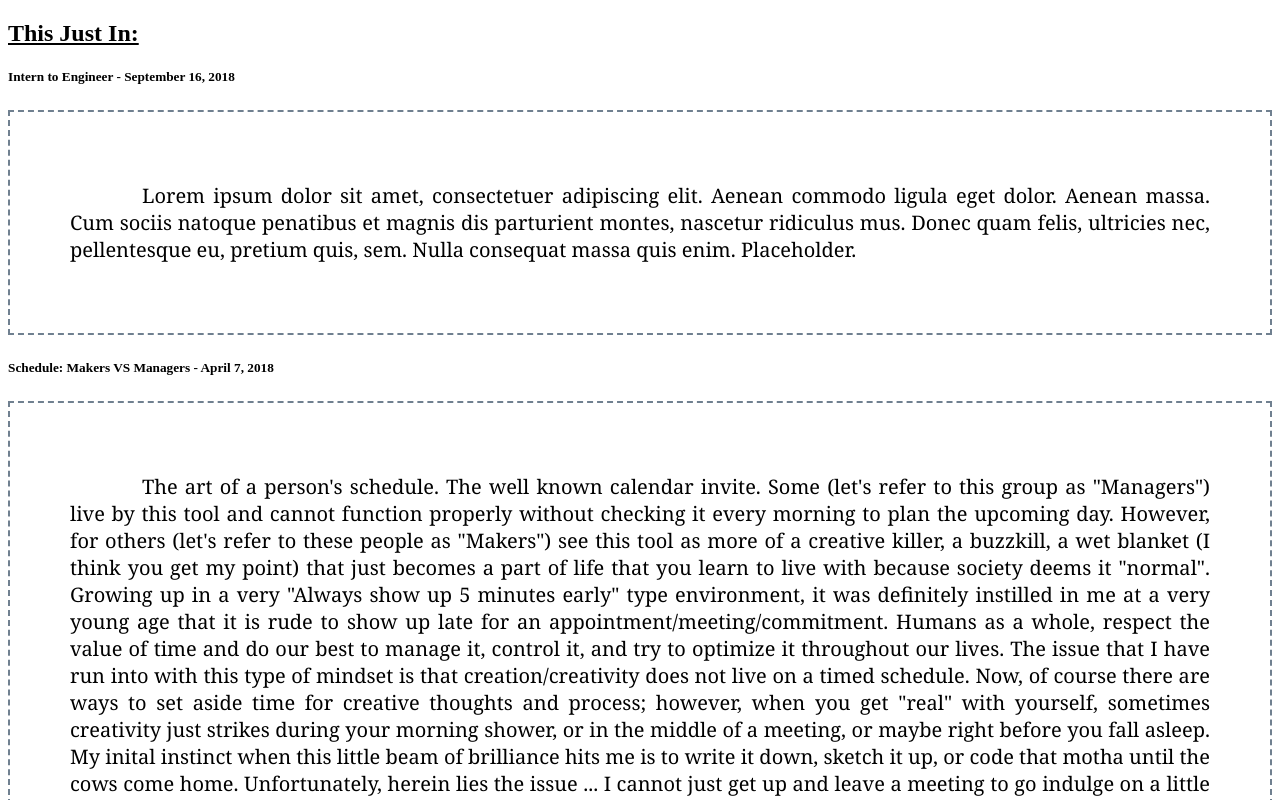
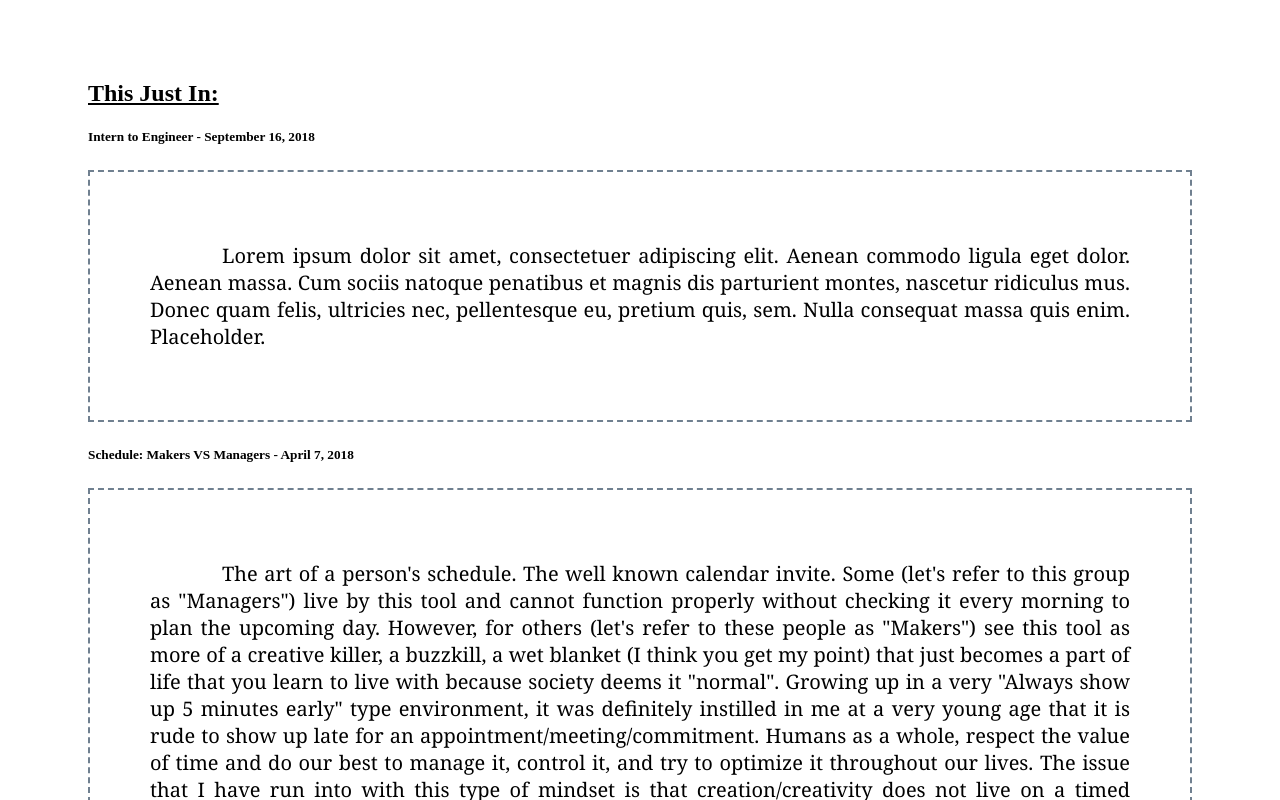
Before and after one commit to jamesjdougherty/dough-blog, an Angular app: page / in a window 1280 px wide. Shown: the top 800 px of the page. Built offline with nearby package versions, Linux system fonts and the light colour scheme; what @angular/fire would draw is missing.

Commit message:
Style blog a bit

```diff
--- a/src/app/app.component.css
+++ b/src/app/app.component.css
@@ -1,3 +1,7 @@
+.blog {
+    margin: 5em;
+}
+
 h2 {
   text-decoration: underline;
 }
--- a/src/app/app.component.html
+++ b/src/app/app.component.html
@@ -1,3 +1,4 @@
+<div class="blog">
   <h2>This Just In:</h2>
   <div class="journal">
     <h5>Intern to Engineer - September 16, 2018</h5>
@@ -31,20 +32,23 @@
           process; however, when you get "real"
           with yourself, sometimes creativity just strikes during your morning shower, or in the middle of a meeting, or
           maybe right before you fall asleep. My inital
-        instinct when this little beam of brilliance hits me is to write it down, sketch it up, or code that motha until
+          instinct when this little beam of brilliance hits me is to write it down, sketch it up, or code that motha
+          until
           the cows come home. Unfortunately,
           herein lies the issue ... I cannot just get up and leave a meeting to go indulge on a little creative snack. I
           find if my entire day is following a
-        "Managers" schedule that very little creative work gets done that day. Usually what occurs is a lot of planning,
+          "Managers" schedule that very little creative work gets done that day. Usually what occurs is a lot of
+          planning,
           and discussing, and perhaps some problem
           generation gets done, but usually very little out of the box thinking occurs. On the flip side, if I block out
           maybe the first four hours of my morning,
-        just to hold from being scooped up by the meeting troll ... then more times than not, something cool and new is
+          just to hold from being scooped up by the meeting troll ... then more times than not, something cool and new
+          is
           generated or brought into existence to play a role (maybe)
           in this wonderful world called Design.</span>
       </p>
       <label for="post-12" class="read-more-trigger"></label>
     </aside>
-
+  </div>
 
   <router-outlet></router-outlet>
```
Lines whose indentation alone changed are shown as unchanged.
